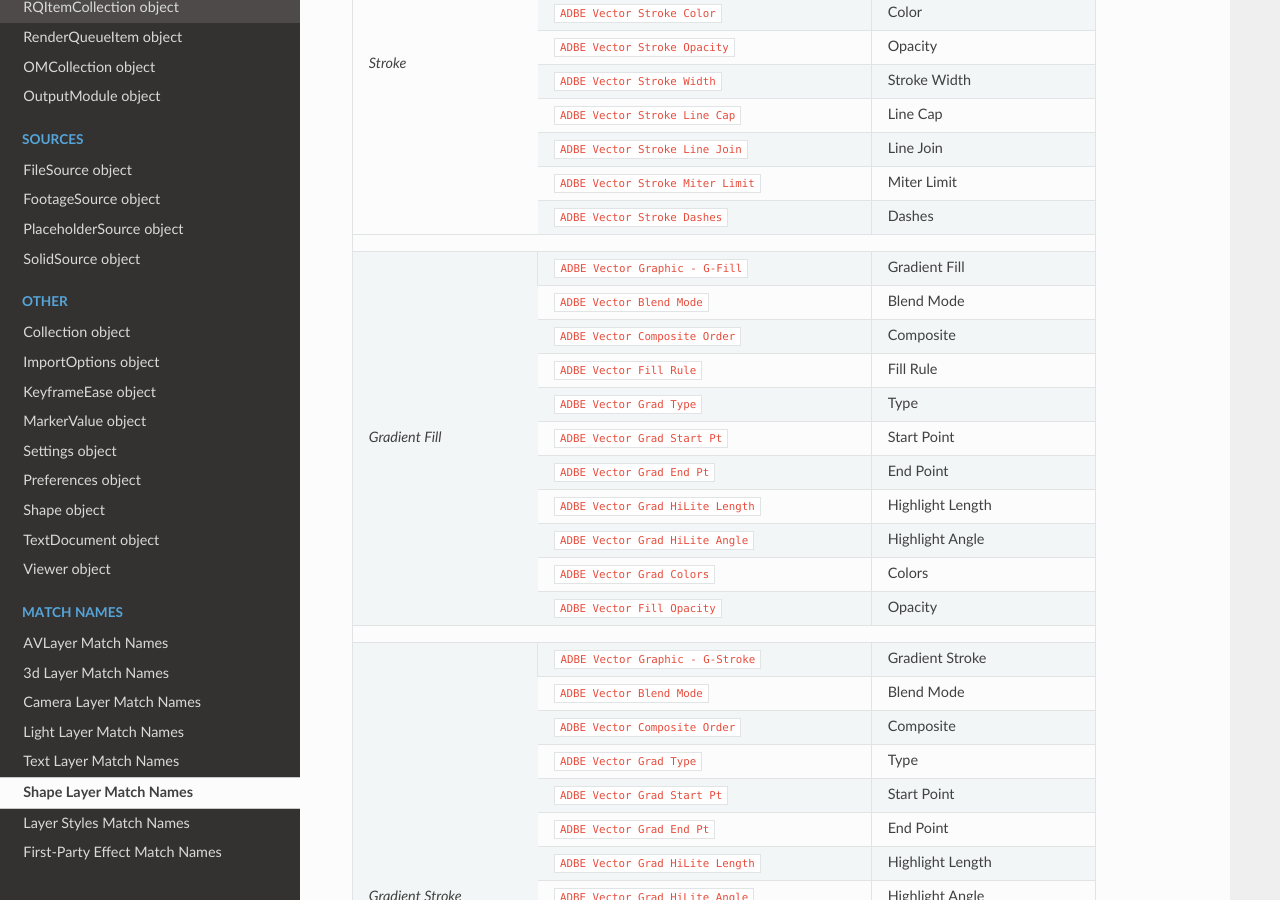
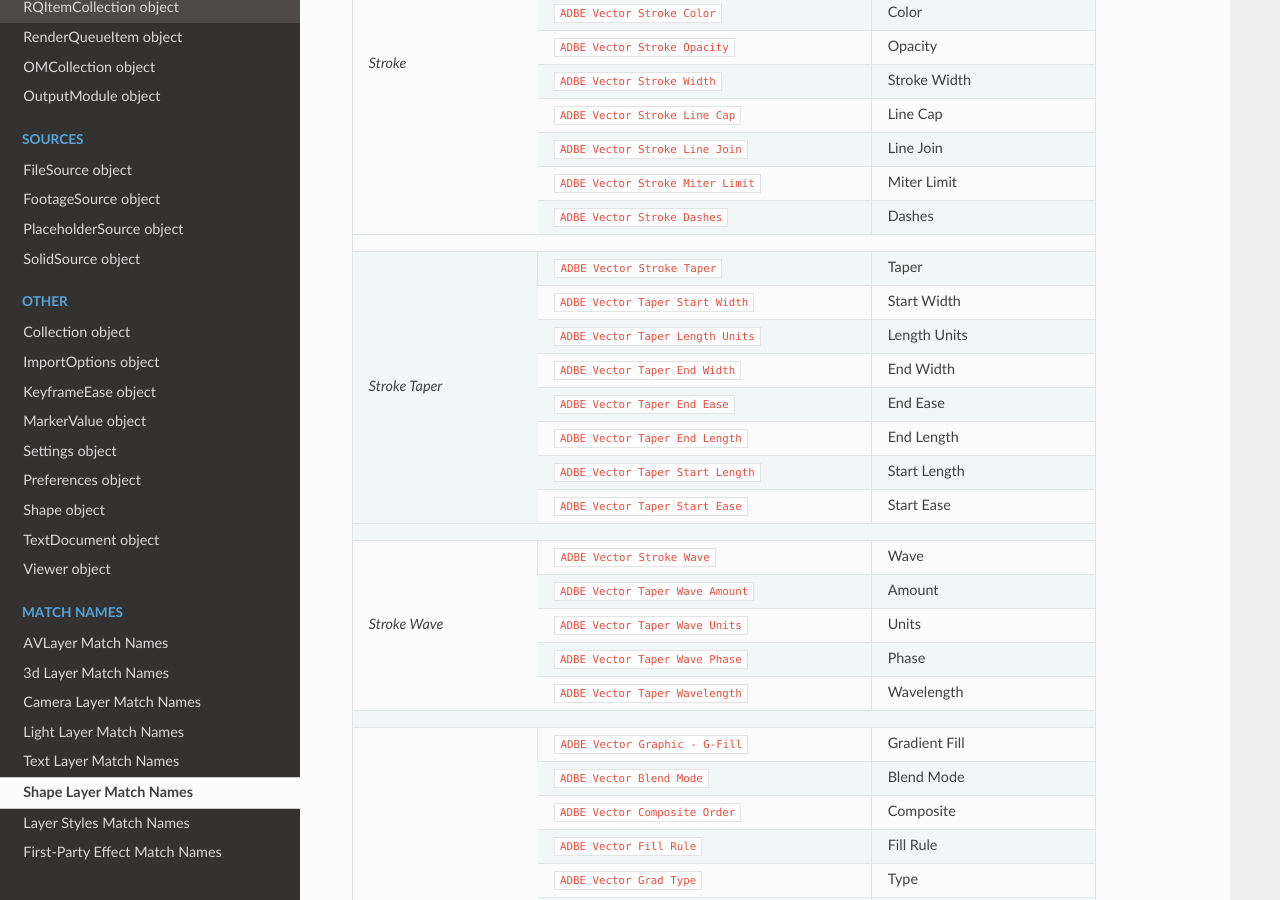
Before and after one commit to docsforadobe/after-effects-scripting-guide, a Sphinx documentation site: the page built from docs/matchnames/layer/shapelayer.rst, in a window 1280 px wide and 900 px high, scrolled down 1574 px. Built offline with Sphinx 7.4.7 and the Read the Docs theme 2.0.0, drawn with Linux system fonts in a browser that asks for light colours; some of the changed text lies outside the part shown.

Commit message:
Add 17.1 changes

```diff
--- a/docs/matchnames/layer/shapelayer.rst
+++ b/docs/matchnames/layer/shapelayer.rst
@@ -110,6 +110,36 @@ Shape Layer Match Names
 +--------------------+-------------------------------------+-----------------------+
 |                                                                                  |
 +--------------------+-------------------------------------+-----------------------+
+| *Stroke Taper*     | ``ADBE Vector Stroke Taper``        | Taper                 |
++                    +-------------------------------------+-----------------------+
+|                    | ``ADBE Vector Taper Start Width``   | Start Width           |
++                    +-------------------------------------+-----------------------+
+|                    | ``ADBE Vector Taper Length Units``  | Length Units          |
++                    +-------------------------------------+-----------------------+
+|                    | ``ADBE Vector Taper End Width``     | End Width             |
++                    +-------------------------------------+-----------------------+
+|                    | ``ADBE Vector Taper End Ease``      | End Ease              |
++                    +-------------------------------------+-----------------------+
+|                    | ``ADBE Vector Taper End Length``    | End Length            |
++                    +-------------------------------------+-----------------------+
+|                    | ``ADBE Vector Taper Start Length``  | Start Length          |
++                    +-------------------------------------+-----------------------+
+|                    | ``ADBE Vector Taper Start Ease``    | Start Ease            |
++--------------------+-------------------------------------+-----------------------+
+|                                                                                  |
++--------------------+-------------------------------------+-----------------------+
+| *Stroke Wave*      | ``ADBE Vector Stroke Wave``         | Wave                  |
++                    +-------------------------------------+-----------------------+
+|                    | ``ADBE Vector Taper Wave Amount``   | Amount                |
++                    +-------------------------------------+-----------------------+
+|                    | ``ADBE Vector Taper Wave Units``    | Units                 |
++                    +-------------------------------------+-----------------------+
+|                    | ``ADBE Vector Taper Wave Phase``    | Phase                 |
++                    +-------------------------------------+-----------------------+
+|                    | ``ADBE Vector Taper Wavelength``    | Wavelength            |
++--------------------+-------------------------------------+-----------------------+
+|                                                                                  |
++--------------------+-------------------------------------+-----------------------+
 | *Gradient Fill*    | ``ADBE Vector Graphic - G-Fill``    | Gradient Fill         |
 +                    +-------------------------------------+-----------------------+
 |                    | ``ADBE Vector Blend Mode``          | Blend Mode            |
@@ -179,6 +209,10 @@ Shape Layer Match Names
 |                    | ``ADBE Vector Offset Line Join``    | Line Join             |
 +                    +-------------------------------------+-----------------------+
 |                    | ``ADBE Vector Offset Miter Limit``  | Miter Limit           |
++                    +-------------------------------------+-----------------------+
+|                    | ``ADBE Vector Offset Copies``       | Copies                |
++                    +-------------------------------------+-----------------------+
+|                    | ``ADBE Vector Offset Copy Offset``  | Copy Offset           |
 +--------------------+-------------------------------------+-----------------------+
 |                                                                                  |
 +--------------------+-------------------------------------+-----------------------+
```
Also changed, not shown: docs/introduction/changelog.rst (+16 -3 lines), docs/items/compitem.rst (+24 -2 lines).
